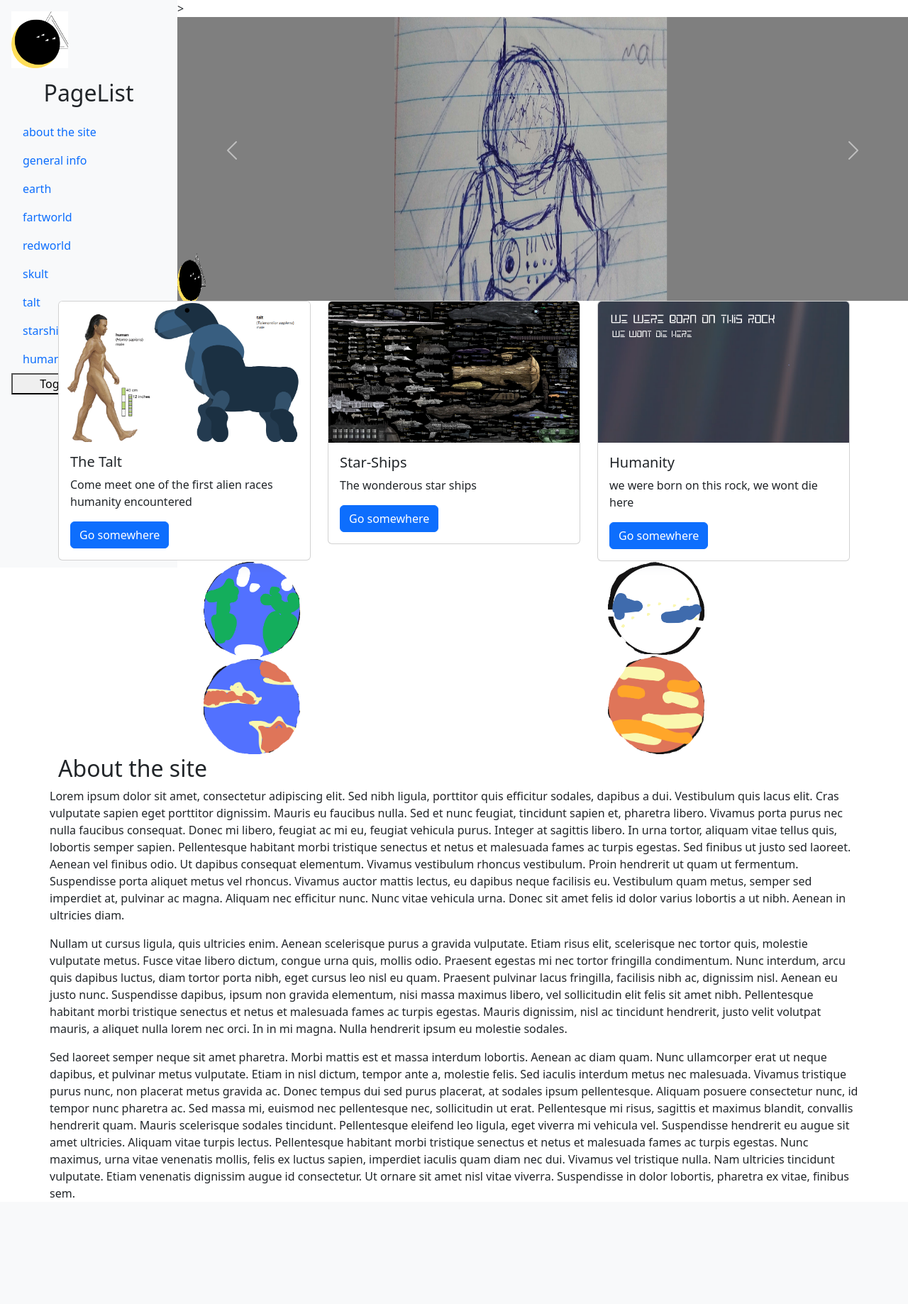
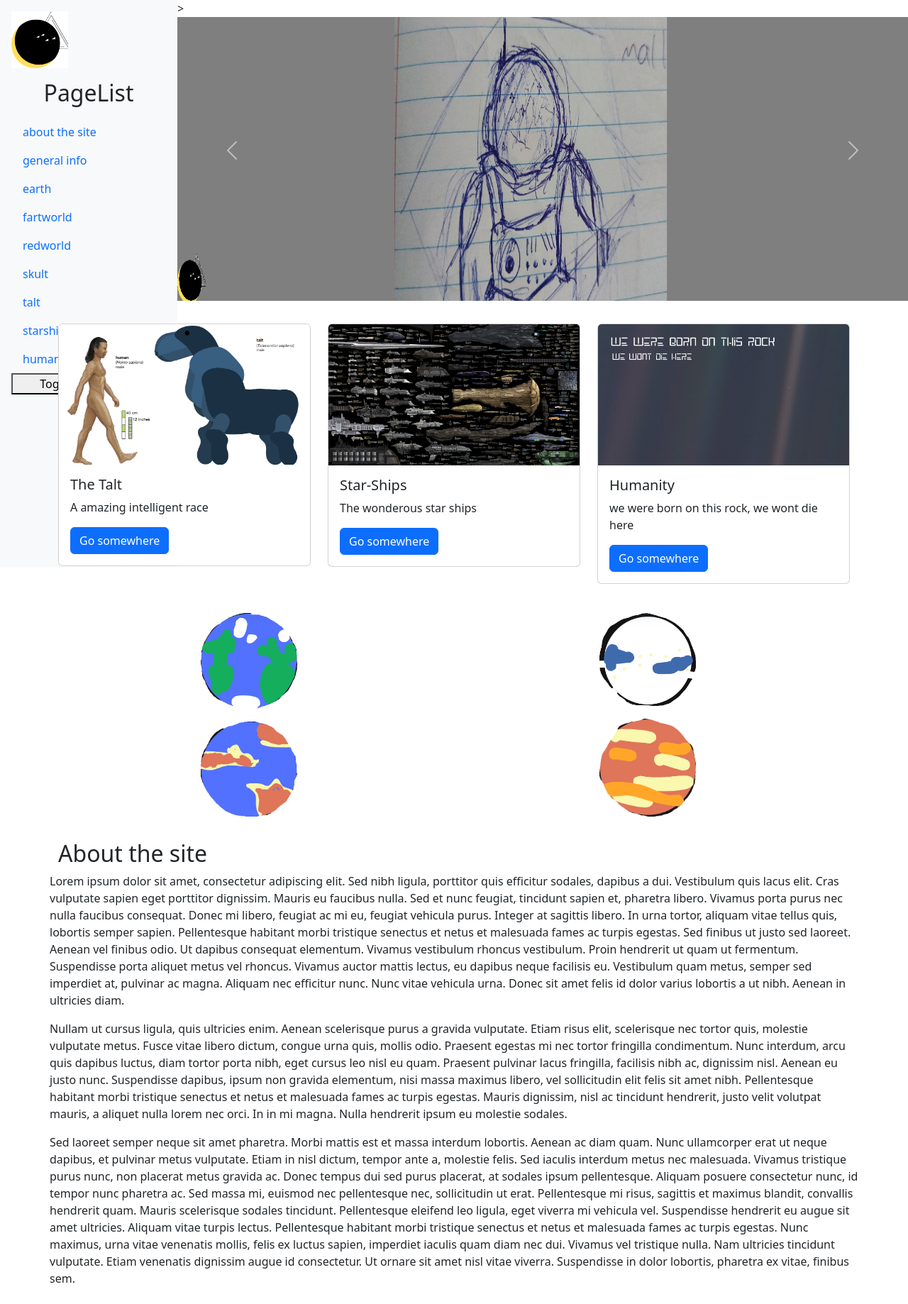
Before and after one commit to TempeHS/2026CT_douglas.p, a Flask app: page / in a window 1280 px wide. Shown: the whole page at 71% size. Before the commit the page ends 1688 px from the top, so only its background shows below. Run offline with Flask 3, Linux system fonts and the light colour scheme.

Commit message:
added padding

```diff
--- a/main.py
+++ b/main.py
@@ -7,7 +7,7 @@ app = Flask(__name__)
 @app.route('/')
 def aboutthesite():
     card_data = (
-        ("The Talt","Come meet one of the first alien races humanity encountered", "visit", "static/images/the talt.png", "/talt.html"),
+        ("The Talt","A amazing intelligent race", "visit", "static/images/the talt.png", "/talt.html"),
         ("Star-Ships", "The wonderous star ships", "Take a look", "static/images/Spaceships.png", "/starships.html"),
         ("Humanity","we were born on this rock, we wont die here ", "see how far we have come", "static/images/we were born here.png", "/humanity.html"),
     )
--- a/static/css/style.css
+++ b/static/css/style.css
@@ -4,3 +4,8 @@
 .carousel-inner img {
   height: 400px;
 }
+
+.card-row {
+  padding-top: 2rem;
+  padding-bottom: 2rem;
+}
--- a/templates/aboutthesite.html
+++ b/templates/aboutthesite.html
@@ -1,6 +1,6 @@
 {%extends 'layout.html'%} {%block content%} {%include "partials/slider.html"%}
 <div class="container">
-  <div class="row">
+  <div class="row card-row">
     {% for card in cards %}
     <div class="col-lg-4 col-md-8 col-sm-12">
       <div class="card">
@@ -13,26 +13,26 @@
       </div>
     </div>
     {% endfor %}
+    <div class="row mt-4 g-3">
       <div class="col-lg-6 col-md-8 col-sm-12">
-      <button type="button" class="btn w-100 p-0" onclick="window.location.href='/earth.html';">
+        <button type="button" class="btn w-100 p-0 mb-3" onclick="window.location.href='/earth.html';">
           <img src="static/images/world.png" alt="Button Image 1" style="width: 25%; height: 25%; object-fit: cover;">
         </button>
-
         <button type="button" class="btn w-100 p-0" onclick="window.location.href='/redworld.html';">
           <img src="static/images/red world.png" alt="Button Image 1" style="width: 25%; height: 25%; object-fit: cover;">
         </button>
       </div>
       <div class="col-lg-6 col-md-8 col-sm-12">
-      <button type="button" class="btn w-100 p-0" onclick="window.location.href='/skult.html';">
+        <button type="button" class="btn w-100 p-0 mb-3" onclick="window.location.href='/skult.html';">
           <img src="static/images/skult.png" alt="Button Image 1" style="width: 25%; height: 25%; object-fit: cover;">
         </button>
-
         <button type="button" class="btn w-100 p-0" onclick="window.location.href='/fartworld.html';">
           <img src="static/images/fart world.png" alt="Button Image 1" style="width: 25%; height: 25%; object-fit: cover;">
         </button>
       </div>
     </div>
-  <div class="row">
+  </div>
+  <div class="row pb-4">
     <h2>About the site</h2>
     Lorem ipsum dolor sit amet, consectetur adipiscing elit. Sed nibh ligula, porttitor quis efficitur sodales, dapibus a dui. Vestibulum quis lacus elit. Cras vulputate sapien eget porttitor dignissim. Mauris eu faucibus nulla. Sed et nunc feugiat, tincidunt sapien et, pharetra libero. Vivamus porta purus nec nulla faucibus consequat. Donec mi libero, feugiat ac mi eu, feugiat vehicula purus. Integer at sagittis libero.
 
--- a/templates/earth.html
+++ b/templates/earth.html
@@ -7,6 +7,7 @@
     <img
       src="https://images.unsplash.com/photo-1614730321146-b6fa6a46bcb4?fm=jpg&q=60&w=3000&ixlib=rb-4.1.0&ixid=M3wxMjA3fDB8MHxzZWFyY2h8Mnx8ZWFydGh8ZW58MHx8MHx8fDA%3D"
       style="width: 50%; height: auto"
+      class="my-4"
     />
     <p>
       earth is the birthplace of <a href="/humanity.html">humanity</a> Lorem
--- a/templates/humanity.html
+++ b/templates/humanity.html
@@ -7,6 +7,7 @@
     <p>    <img
     src="https://encrypted-tbn0.gstatic.com/images?q=tbn:ANd9GcS1wN5jFJ2hC5e86WcYaU_V_WtSwpr_DODITg&s"
     style="width: 50%; height: auto"
+    class="my-4"
   /></p>
   <p>
 Lorem ipsum dolor sit amet, consectetur adipiscing elit. Suspendisse vehicula, turpis a tincidunt ullamcorper, ligula leo varius lectus, eget accumsan neque dolor ut ipsum. Sed at gravida metus. Proin aliquam diam at tellus maximus, nec scelerisque lorem vulputate. Aenean vel elit nec arcu porta vulputate. Nulla finibus metus enim, non pulvinar massa mollis quis. Ut quis viverra enim. Maecenas risus mauris, auctor sed odio sodales, ultricies fringilla ante. In commodo nulla nulla, sit amet faucibus eros posuere a. Pellentesque pharetra ultricies orci varius rutrum.
@@ -23,6 +24,7 @@ Suspendisse suscipit metus tellus, id euismod risus vehicula nec. Vivamus ornare
 <img
     src="https://st2.depositphotos.com/1000647/6687/i/450/depositphotos_66874005-stock-photo-astronaut-in-outer-space.jpg"
     style="width: 50%; height: auto"
+    class="my-4"
   />
   <p>
 
--- a/templates/skult.html
+++ b/templates/skult.html
@@ -28,7 +28,8 @@
       </p>
       <img
         src="static/images/skult world map.png"
-        style="width: 50%; height: auto"
+        style="width: 50%; height: auto,"
+        class="my-4"
       />
       <p>
         Pellentesque habitant morbi tristique senectus et netus et malesuada
@@ -39,7 +40,8 @@
         tempor sem a ante vestibulum dignissim. Sed dignissim faucibus lacinia.
         Praesent aliquam nunc vitae consectetur hendrerit.
       </p>
-      <img src="static/images/skult.png" style="width: 30%; height: auto" />
+      <img src="static/images/skult.png" style="width: 30%; height: auto"
+      class="my-4" />
       <p>
         Maecenas tristique lorem sem. Sed aliquet nunc magna, vel viverra nunc
         molestie hendrerit. Vestibulum placerat nisi non arcu ultrices, nec
--- a/templates/talt.html
+++ b/templates/talt.html
@@ -12,6 +12,7 @@
       <img
         src="static/images/the talt.png"
         style="width: 50%; height: auto; display: block; margin: 0 auto"
+        class="my-4"
       />
       <p>
         Lorem ipsum dolor sit amet, homeworld of
@@ -43,6 +44,7 @@
       <img
         src="static/images/talt bio.png"
         style="width: 50%; height: auto; display: block; margin: 0 auto"
+        class="my-4"
       />
       <p>
         Lorem ipsum dolor sit amet, consectetur adipiscing elit. Morbi suscipit
@@ -79,6 +81,7 @@
       <img
         src="static/images/talt spear thrower.png"
         style="width: 40%; height: auto; display: block; margin: 0 auto"
+        class="my-4"
       />
       <p>
         Aliquam quis maximus orci, sed semper elit. Proin mauris arcu, dignissim
```
Lines whose indentation alone changed are shown as unchanged.
